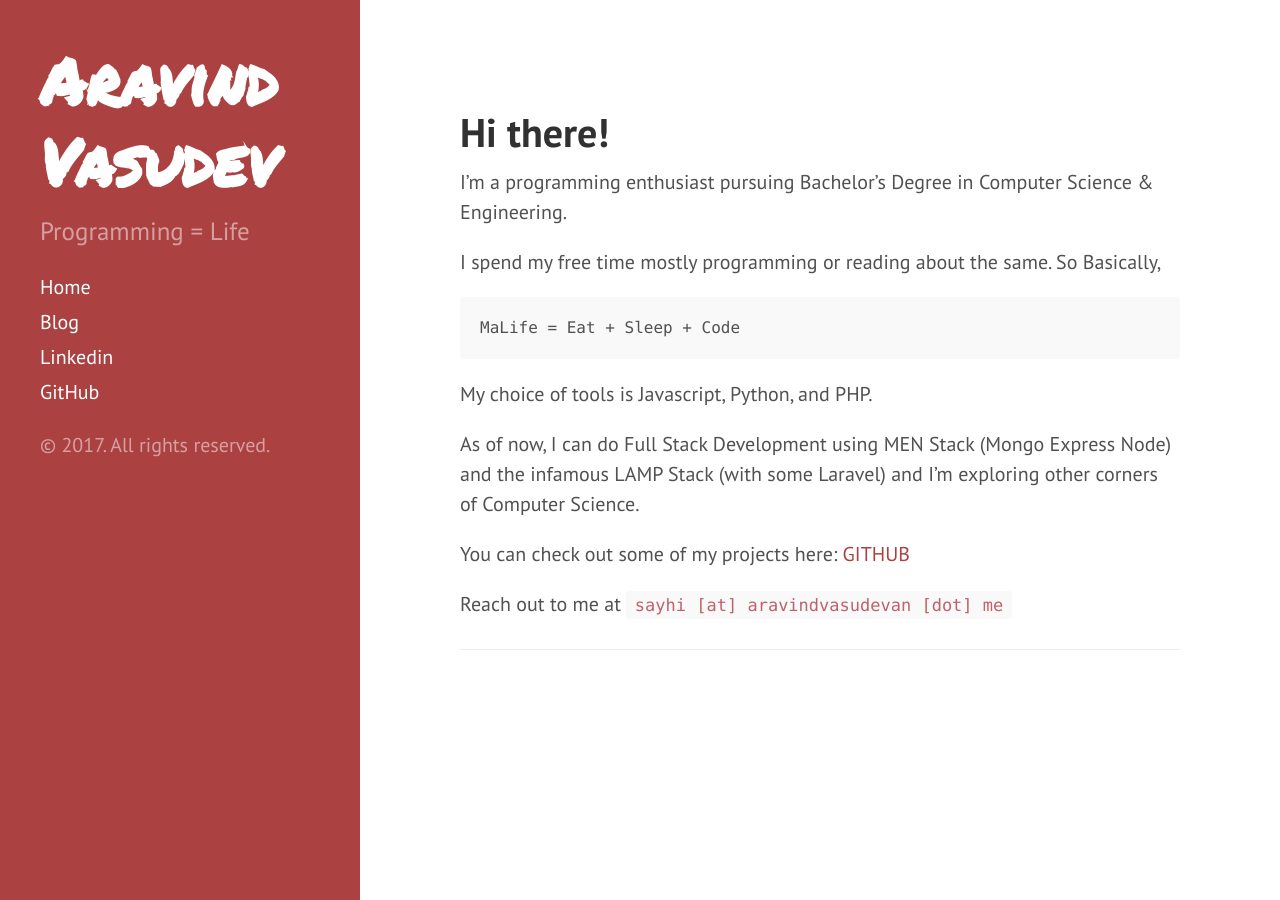
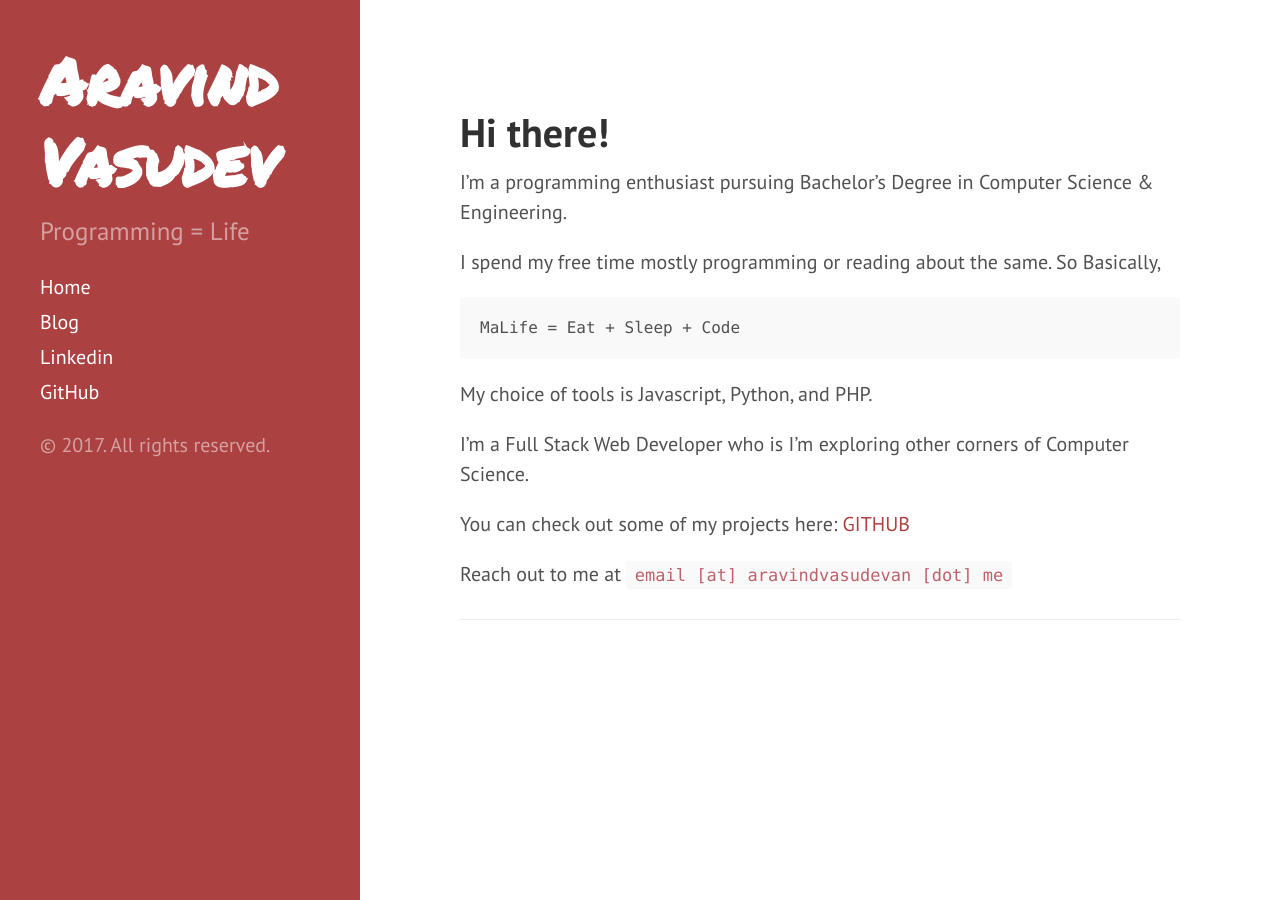
Before and after one commit to AravindVasudev/AravindVasudev.github.io, a Jekyll site: the page built from index.md, in a window 1280 px wide. Built offline with Jekyll 4.4.1, drawn with Linux system fonts in a browser that asks for light colours; Markdown is read by kramdown in place of the engine named in the settings.

Commit message:
Email Changed

```diff
--- a/_config.yml
+++ b/_config.yml
@@ -1,5 +1,5 @@
 # Dependencies
-markdown:         redcarpet
+markdown:         kramdown
 redcarpet:
   extensions: ["no_intra_emphasis", "fenced_code_blocks", "autolink", "tables", "with_toc_data"]
 highlighter:      pygments
--- a/_includes/head.html
+++ b/_includes/head.html
@@ -14,6 +14,11 @@
       {{ page.title }} &middot; {{ site.title }}
     {% endif %}
   </title>
+
+  <!-- Mathjax -->
+  <script type="text/javascript" async
+    src="https://cdnjs.cloudflare.com/ajax/libs/mathjax/2.7.0/MathJax.js?config=TeX-MML-AM_CHTML">
+  </script>
 
   <!-- CSS -->
   <link rel="stylesheet" href="{{ site.baseurl }}public/css/poole.css">
--- a/index.md
+++ b/index.md
@@ -15,12 +15,11 @@ MaLife = Eat + Sleep + Code
 
 My choice of tools is Javascript, Python, and PHP.
 
-As of now, I can do Full Stack Development using MEN Stack (Mongo Express Node)
-and the infamous LAMP Stack (with some Laravel) and I'm exploring other
-corners of Computer Science.
+I'm a Full Stack Web Developer who is I'm exploring other corners of Computer
+Science.
 
 You can check out some of my projects here: [GITHUB](https://github.com/AravindVasudev)
 
-Reach out to me at <a href="mailto:sayhi@aravindvasudevan.me">`sayhi [at] aravindvasudevan [dot] me`</a>
+Reach out to me at <a href="mailto:sayhi@aravindvasudevan.me">`email [at] aravindvasudevan [dot] me`</a>
 
 --------------------------------------------------------------------------------
--- a/public/css/hyde.css
+++ b/public/css/hyde.css
@@ -266,3 +266,9 @@ a.sidebar-nav-item:focus {
     width: 1em;
     margin-bottom: 0.25em;
 }
+
+.center-image
+{
+    margin: 0 auto;
+    display: block;
+}
```
Also changed, not shown: public/images/ml_1.jpg (added), public/images/ml_2.jpg (added), public/images/ml_3.jpg (added), public/images/ml_4.gif (added), public/images/ml_5.jpg (added), public/images/ml_6.png (added).
